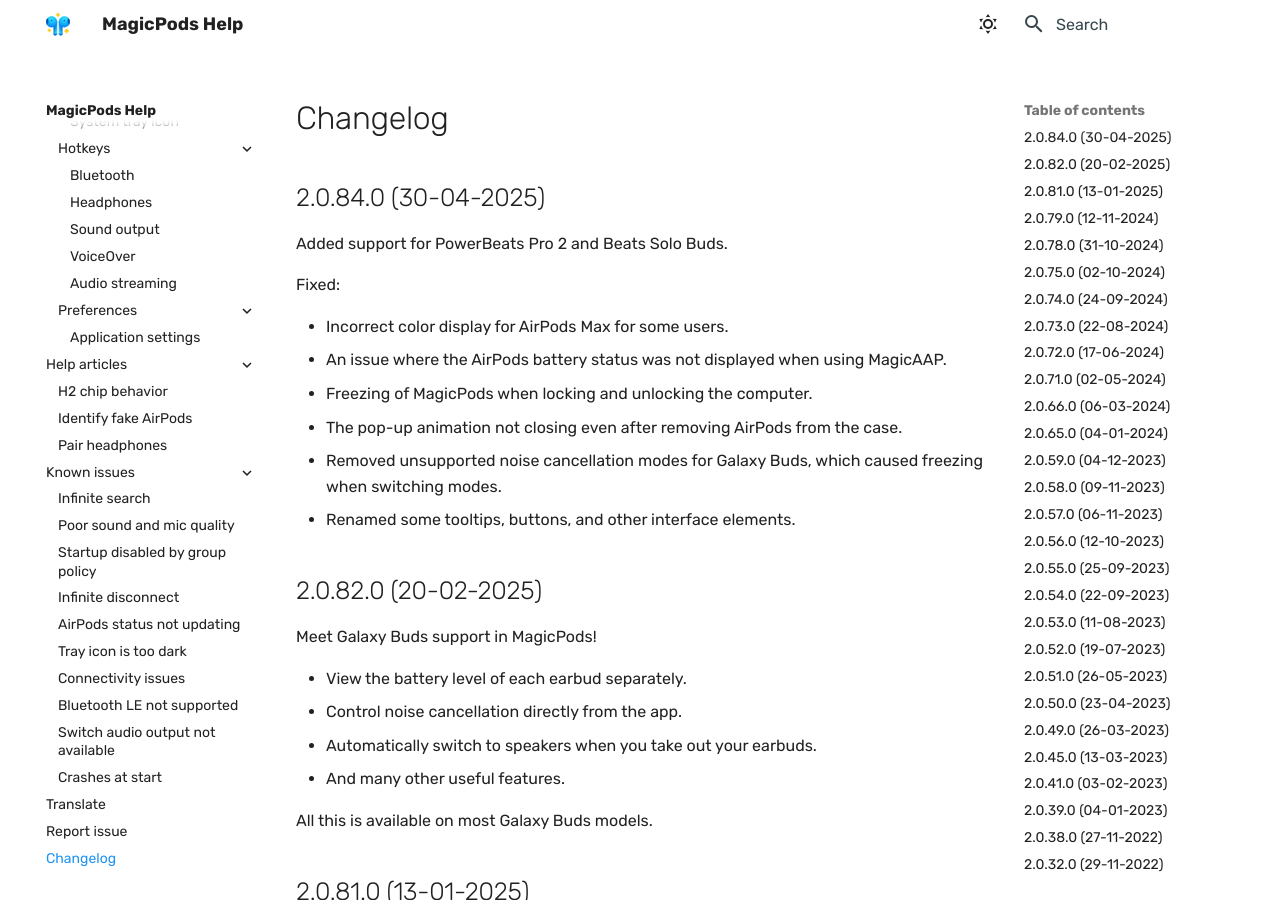
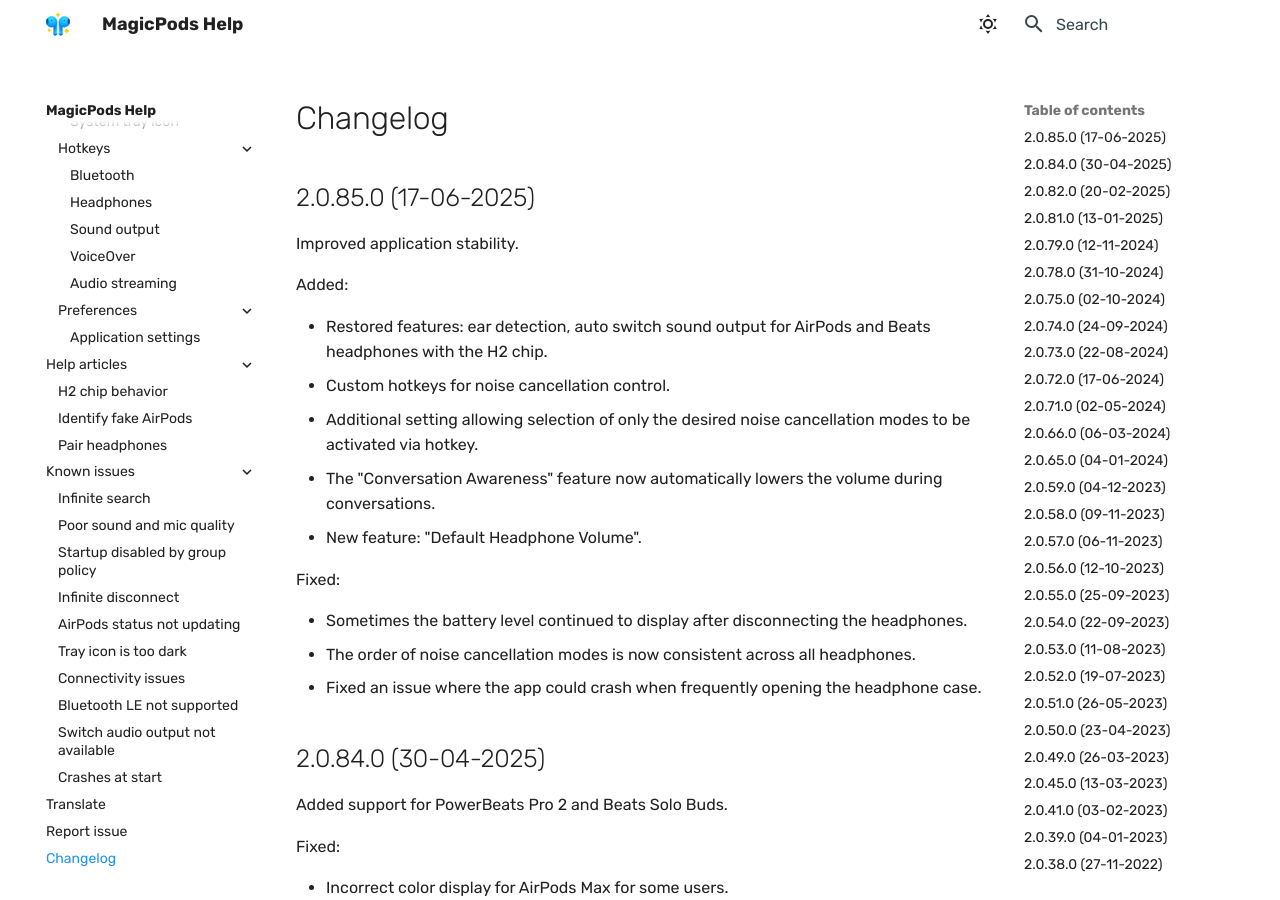
Before and after one commit to steam3d/help.magicpods.app, an MkDocs documentation site: the page built from docs/changelog.md, in a window 1280 px wide and 900 px high. Built offline with MkDocs 1.6.1 and Material for MkDocs 9.7.7, drawn with Linux system fonts in a browser that asks for light colours.

```diff
--- a/docs/changelog.md
+++ b/docs/changelog.md
@@ -1,3 +1,21 @@
+## 2.0.85.0 (17-06-2025)
+
+Improved application stability.
+
+Added:
+
+- Restored features: ear detection, auto switch sound output for AirPods and Beats headphones with the H2 chip.
+- Custom hotkeys for noise cancellation control.
+- Additional setting allowing selection of only the desired noise cancellation modes to be activated via hotkey.
+- The "Conversation Awareness" feature now automatically lowers the volume during conversations.
+- New feature: "Default Headphone Volume".
+
+Fixed:
+
+- Sometimes the battery level continued to display after disconnecting the headphones.
+- The order of noise cancellation modes is now consistent across all headphones.
+- Fixed an issue where the app could crash when frequently opening the headphone case.
+
 ## 2.0.84.0 (30-04-2025)
 
 Added support for PowerBeats Pro 2 and Beats Solo Buds.
--- a/mkdocs.yml
+++ b/mkdocs.yml
@@ -2,7 +2,8 @@ site_name: MagicPods Help
 nav:
   - Getting started: index.md
   - Bluetooth: 'bt-bluetooth.md'
-  - MagicAAP driver: fun-magicaap.md
+  - MagicAAP (Official): fun-magicaap.md
+  - MagicAAP (Community): fun-magicaap-community.md
   - 'Features':
     - Live tiles: fun-live-tiles.md
     - Widgets: fun-widgets.md
@@ -114,6 +115,7 @@ extra_css:
 markdown_extensions:
   - admonition
   - attr_list
+  - sane_lists
   - toc:
       permalink: ⚓︎
       toc_depth: 4
```
Also changed, not shown: docs/fun-magicaap-community.md (added, +100 -0 lines), docs/fun-magicaap.md (+7 -12 lines), docs/help-h2-chip.md (+1 -1 lines).
